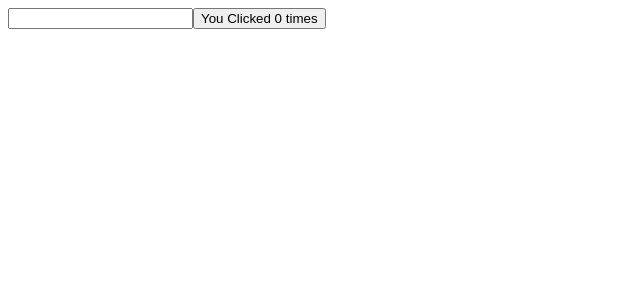
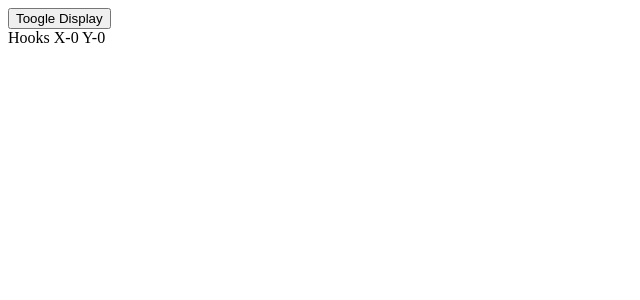
Before and after one commit to Ajdev11/hooks, a React (Create React App) app: page /about in a window 1280 px wide. Shown: the top 300 px of the page, without its empty margins (0-640 px from the left). Built offline with nearby package versions, Linux system fonts and the light colour scheme.

Commit message:
logmousePosition in useEffect

```diff
--- a/src/App.js
+++ b/src/App.js
@@ -15,7 +15,9 @@ import React, { Component } from "react";
 //import HomePage from "./Components/HomePage";
 //import About from "./Components/About";
 //import HooksArray from "./HooksComponents/HooksArray";
-import HooksEffect1 from "./HooksComponents/HooksEffect1";
+//import HooksEffect1 from "./HooksComponents/HooksEffect1";
+//import HooksMouse from "./HooksComponents/HooksMouse";
+import MouseContainer from "./HooksComponents/MouseContainer";
 
 class App extends Component {
   render() {
@@ -43,9 +45,11 @@ class App extends Component {
           <Route path="/about" element={<About />} />
         </Routes>
         <HooksArray />
+        <HooksEffect1 />
+        <HooksMouse />
       </>*/
       <>
-       <HooksEffect1 />
+       <MouseContainer />
       </>
     );
   }
--- /dev/null
+++ b/src/HooksComponents/HooksMouse.jsx
@@ -0,0 +1,20 @@
+import React, {useState, useEffect} from 'react'
+
+function HooksMouse() {
+    const [x, setX] = useState(0)
+    const [y, setY] = useState(0)
+  const logMousePosition=e=>{
+    setX(e.clientX)
+    setY(e.clientY)
+  }
+useEffect(()=>{
+    console.log('componentdidunmount')
+    window.addEventListener('mousemove', logMousePosition)
+}, [])
+
+  return (
+    <div>Hooks X-{x} Y-{y}</div>
+  )
+}
+
+export default HooksMouse
--- /dev/null
+++ b/src/HooksComponents/MouseContainer.jsx
@@ -0,0 +1,14 @@
+import React, { useState } from 'react'
+import HooksMouse from './HooksMouse'
+
+function MouseContainer() {
+    const [display, setDisplay] = useState(true)
+  return (
+    <div>
+        <button onClick={()=>setDisplay(!display)}>Toogle Display</button>
+       {display && <HooksMouse />}
+    </div>
+  )
+}
+
+export default MouseContainer
```
